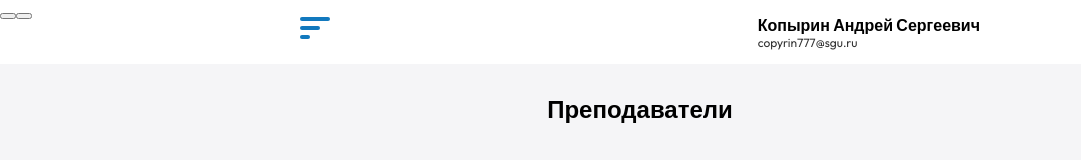
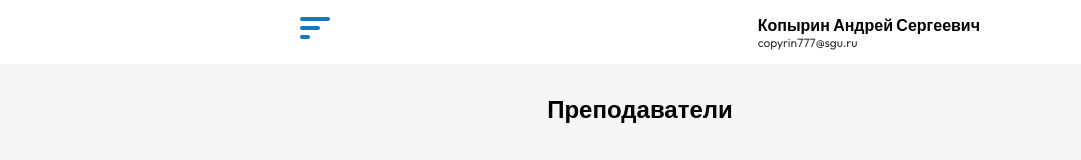
Before and after one commit to R3VV1L/R3VV1L.github.io-attendance-log, a React (Vite) app: page /attendance/teachers in a window 1280 px wide. Shown: the top 160 px of the page, without its empty margins (0-1081 px from the left). Built offline with nearby package versions, Linux system fonts and the light colour scheme.

Commit message:
master-frontend / fix(ButtonTable)

```diff
--- a/src/components/tables/button-table/ButtonTable.css
+++ b/src/components/tables/button-table/ButtonTable.css
@@ -2,8 +2,8 @@
     box-sizing: border-box;
 }
 .button-table {
-    position: absolute;
     inset: 0;
+
 }
 .button-table-border {
     background: #ffffff;
@@ -28,3 +28,19 @@
     width: 54px;
     height: 22px;
 }
+
+.btn-arr {
+    overflow: visible;
+    border: 1px #ccc;
+    border-radius: 5px;
+    background-color: #fff;
+    cursor: pointer;
+}
+
+.btn-arl {
+    overflow: visible;
+    border: 1px #ccc;
+    border-radius: 5px;
+    background-color: #fff;
+    cursor: pointer;
+}
--- a/src/components/tables/button-table/ButtonTable.tsx
+++ b/src/components/tables/button-table/ButtonTable.tsx
@@ -9,15 +9,16 @@ export const ButtonTable = () => {
 
   return (
     <div className="button-table">
-      <div className="button-table-border"></div>
+      <div className="button-table-border" />
       <button
+        className="btn-arr"
         onClick={() => {
           console.log("pipop");
         }}
       >
         <ArrowRight />
       </button>
-      <button>
+      <button className="btn-arl">
         <ArrowLeft />
       </button>
       <div className="text">{tableLength}</div>
```
